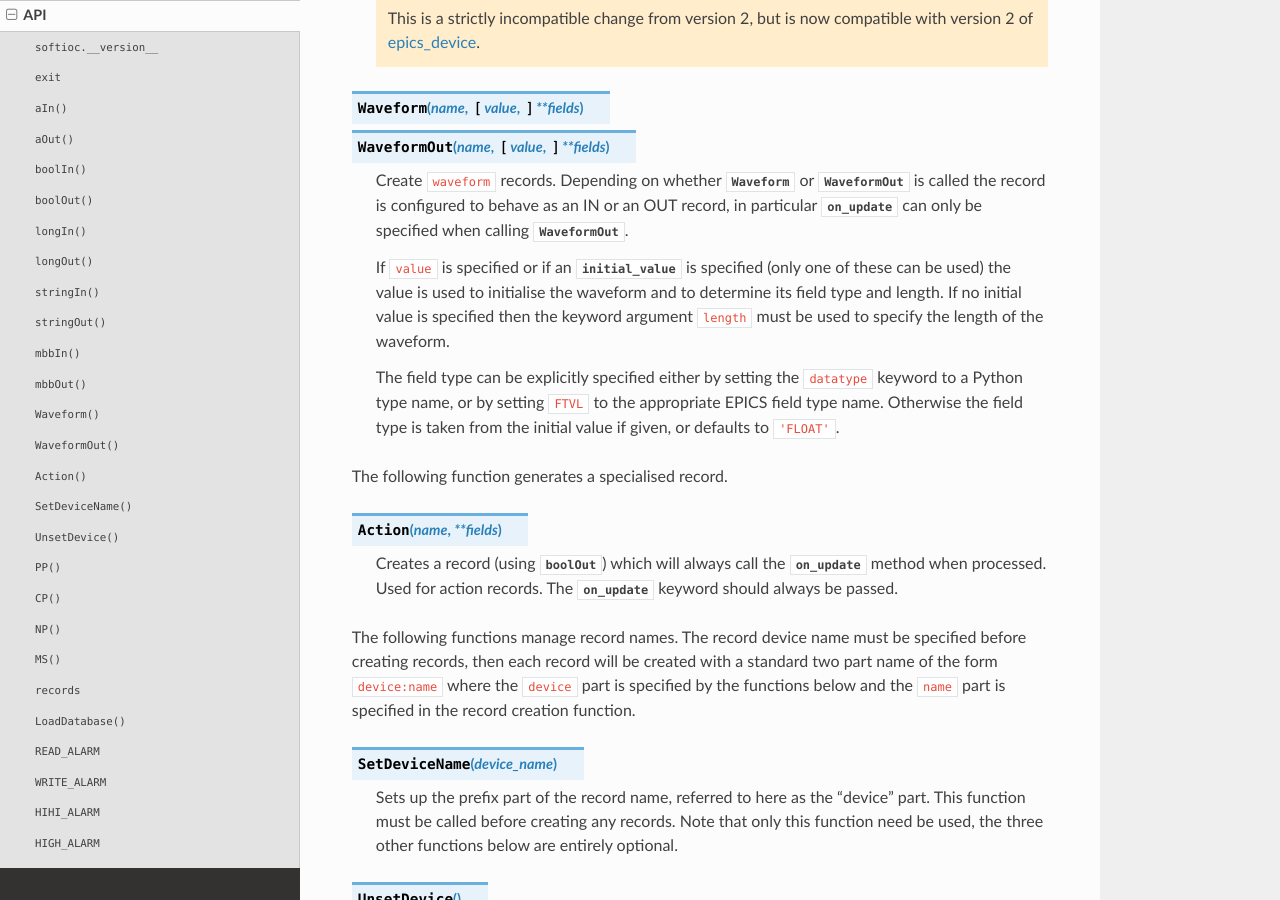
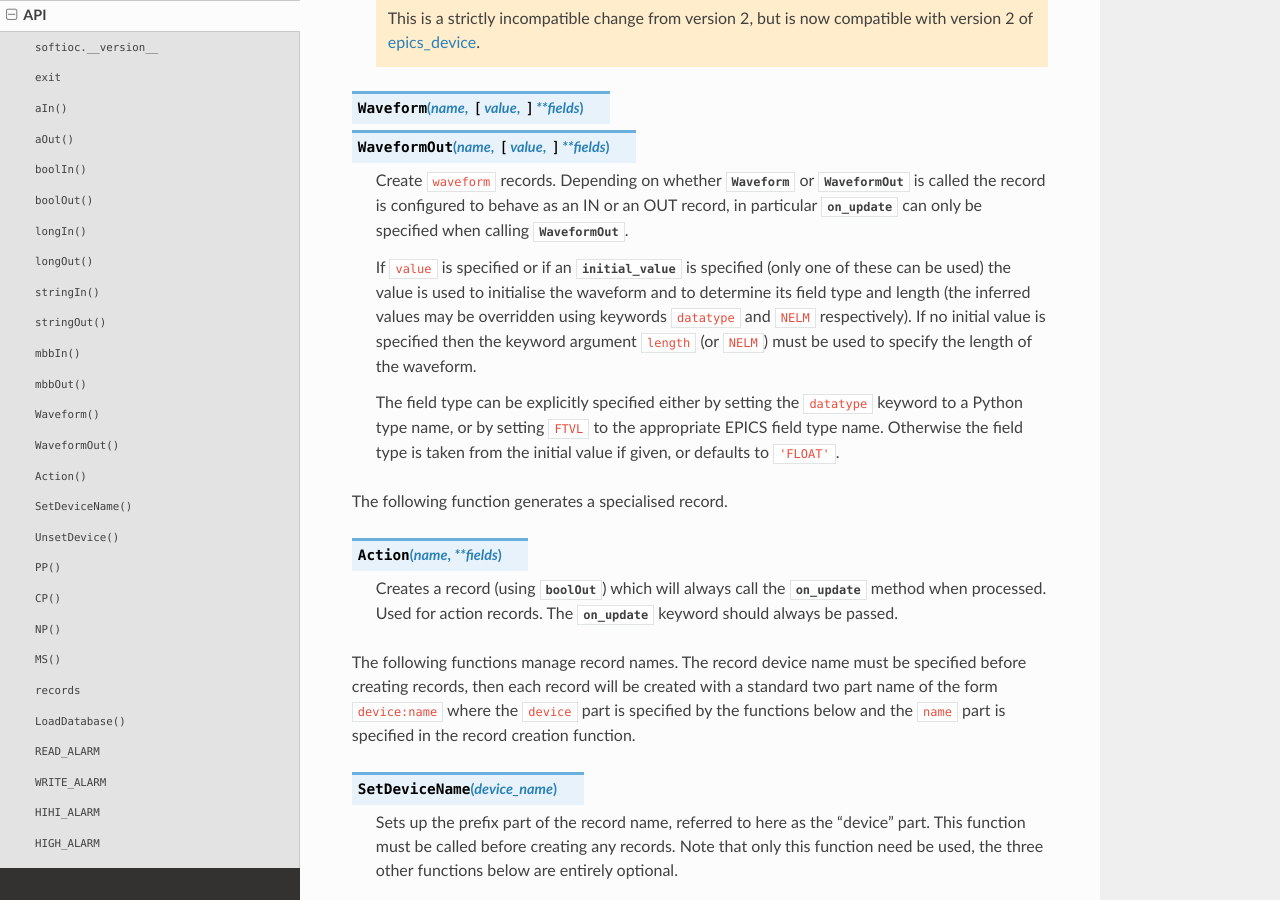
Before and after one commit to DiamondLightSource/pythonSoftIOC, a Sphinx documentation site: the page built from docs/reference/api.rst, in a window 1280 px wide and 900 px high, scrolled down 5381 px. Built offline with Sphinx 7.4.7 and the Read the Docs theme 2.0.0, drawn with Linux system fonts in a browser that asks for light colours; the version number could not be read and is left out.

Commit message:
IMprove documentation for Waveform construction

```diff
--- a/docs/reference/api.rst
+++ b/docs/reference/api.rst
@@ -298,9 +298,10 @@ All functions return a wrapped `ProcessDeviceSupportIn` or
 
     If ``value`` is specified or if an `initial_value` is specified (only one of
     these can be used) the value is used to initialise the waveform and to
-    determine its field type and length.  If no initial value is specified then
-    the keyword argument ``length`` must be used to specify the length of the
-    waveform.
+    determine its field type and length (the inferred values may be overridden using
+    keywords ``datatype`` and ``NELM`` respectively).  If no initial value is specified
+    then the keyword argument ``length`` (or ``NELM``) must be used to specify the
+    length of the waveform.
 
     The field type can be explicitly specified either by setting the ``datatype``
     keyword to a Python type name, or by setting ``FTVL`` to the appropriate EPICS
```
